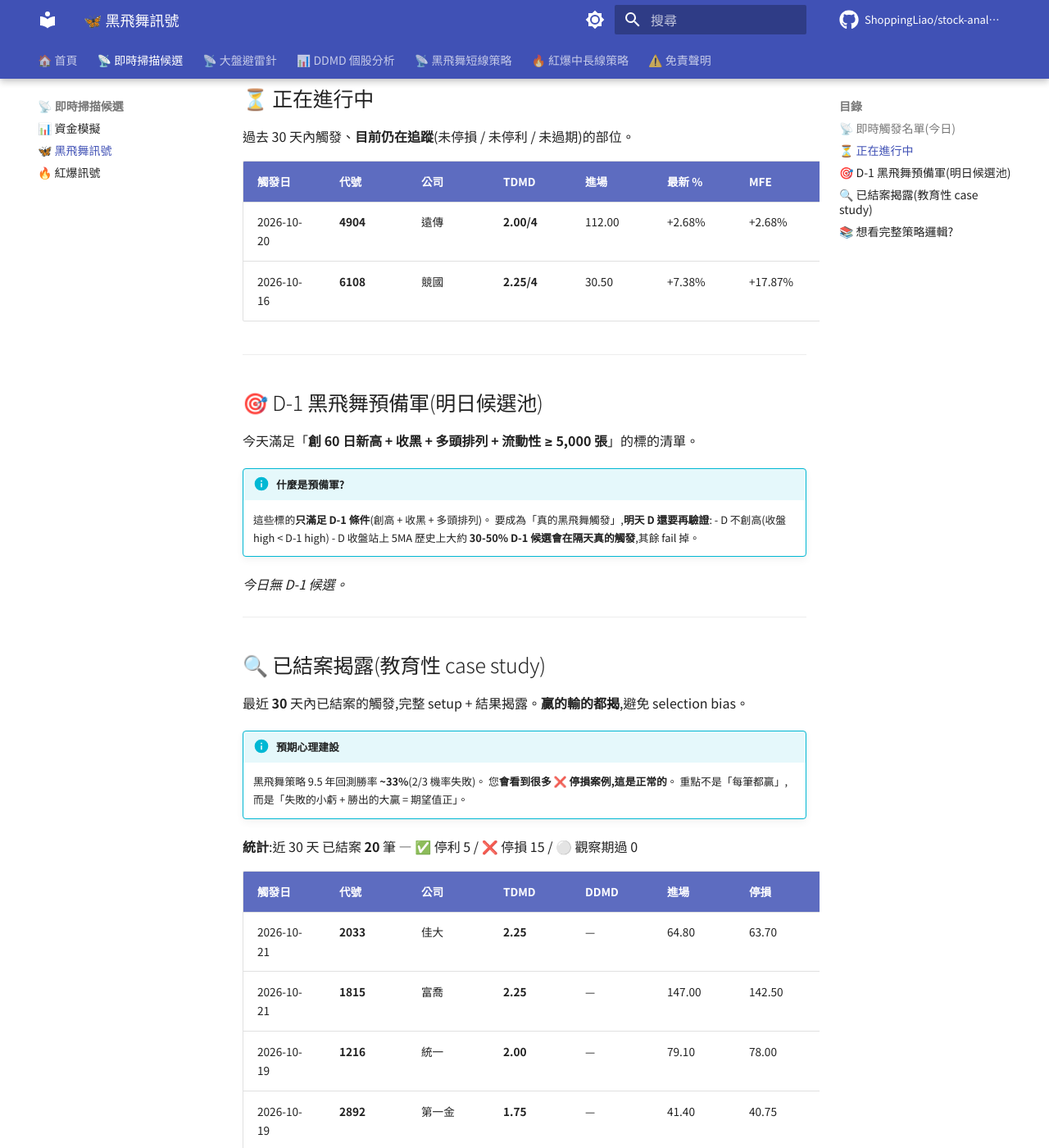
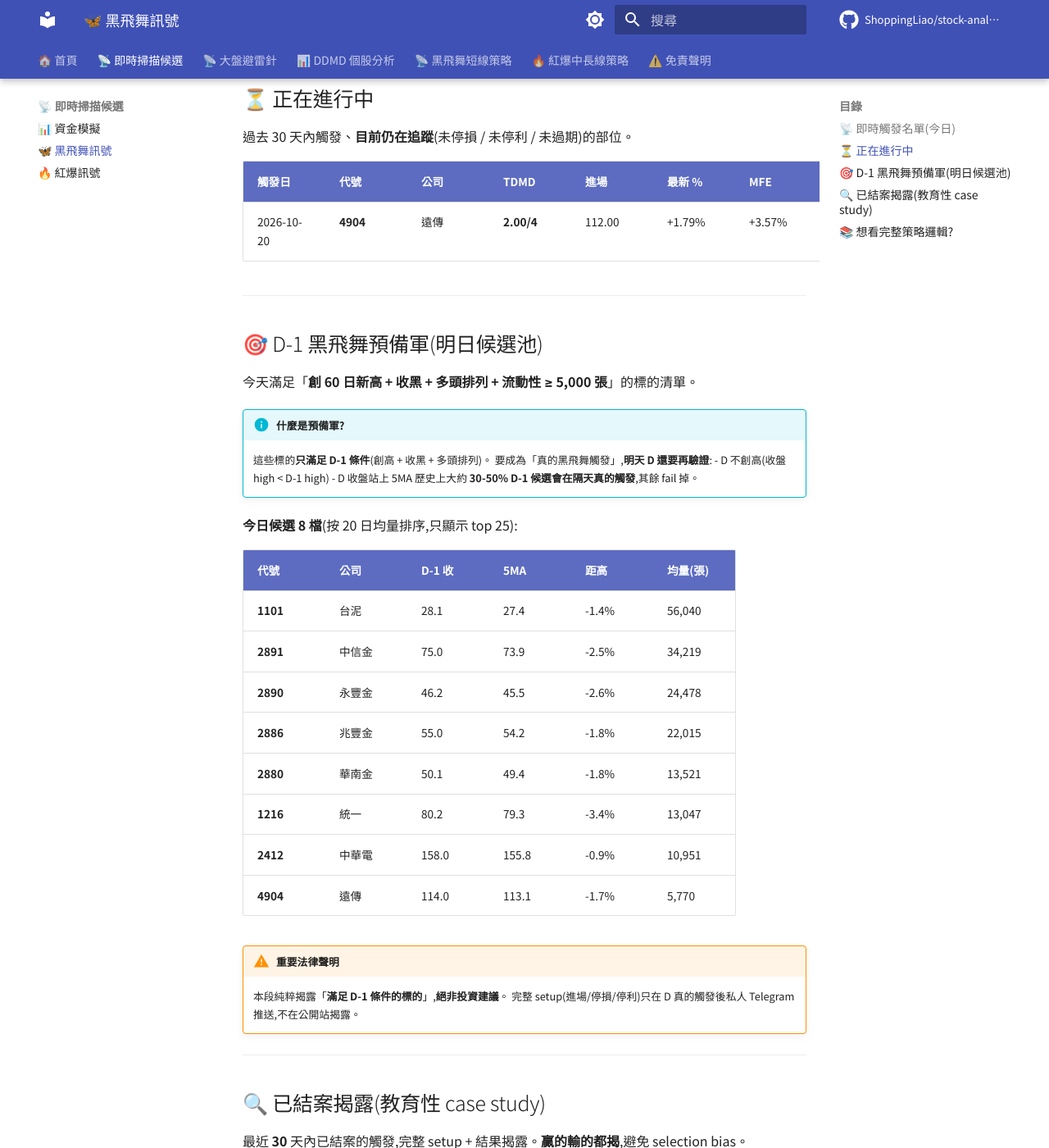
Before and after one commit to ShoppingLiao/stock-analysis-public, an MkDocs documentation site: the page built from docs/signals_black_butterfly.md, in a window 1280 px wide and 1400 px high, scrolled down 671 px. Shown: the whole window at 82% size. Built offline with MkDocs 1.6.1 and Material for MkDocs 9.7.7, drawn with Linux system fonts in a browser that asks for light colours; comment, search, counter and statistics services are not loaded; some of the changed text lies outside the part shown.

Commit message:
docs(signals): update BB + RB + capital (2026-10-27)

```diff
--- a/docs/signals_black_butterfly.md
+++ b/docs/signals_black_butterfly.md
@@ -26,8 +26,7 @@
 
 | 觸發日 | 代號 | 公司 | TDMD | 進場 | 最新 % | MFE | MAE | 狀態 |
 |--------|------|------|------|------|--------|-----|-----|------|
-| 2026-10-20 | **4904** | 遠傳 | **2.00/4** | 112.00 | +2.68% | +2.68% | -1.79% | 🔵 追蹤中 |
-| 2026-10-16 | **6108** | 競國 | **2.25/4** | 30.50 | +7.38% | +17.87% | -1.97% | 🔵 追蹤中 |
+| 2026-10-20 | **4904** | 遠傳 | **2.00/4** | 112.00 | +1.79% | +3.57% | -1.79% | 🔵 追蹤中 |
 
 
 ---
@@ -43,7 +42,22 @@
     - D 收盤站上 5MA
     歷史上大約 **30-50% D-1 候選會在隔天真的觸發**,其餘 fail 掉。
 
-*今日無 D-1 候選。*
+**今日候選 8 檔**(按 20 日均量排序,只顯示 top 25):
+
+| 代號 | 公司 | D-1 收 | 5MA | 距高 | 均量(張) |
+|------|------|--------|-----|------|---------|
+| **1101** | 台泥 | 28.1 | 27.4 | -1.4% | 56,040 |
+| **2891** | 中信金 | 75.0 | 73.9 | -2.5% | 34,219 |
+| **2890** | 永豐金 | 46.2 | 45.5 | -2.6% | 24,478 |
+| **2886** | 兆豐金 | 55.0 | 54.2 | -1.8% | 22,015 |
+| **2880** | 華南金 | 50.1 | 49.4 | -1.8% | 13,521 |
+| **1216** | 統一 | 80.2 | 79.3 | -3.4% | 13,047 |
+| **2412** | 中華電 | 158.0 | 155.8 | -0.9% | 10,951 |
+| **4904** | 遠傳 | 114.0 | 113.1 | -1.7% | 5,770 |
+
+!!! warning "重要法律聲明"
+    本段純粹揭露「**滿足 D-1 條件的標的**」,**絕非投資建議**。
+    完整 setup(進場/停損/停利)只在 D 真的觸發後私人 Telegram 推送,不在公開站揭露。
 
 
 ---
@@ -57,7 +71,7 @@
     您**會看到很多 ❌ 停損案例,這是正常的**。
     重點不是「每筆都贏」,而是「失敗的小虧 + 勝出的大贏 = 期望值正」。
 
-**統計**:近 30 天 已結案 **20** 筆 — ✅ 停利 5 / ❌ 停損 15 / ⚪ 觀察期過 0
+**統計**:近 30 天 已結案 **21** 筆 — ✅ 停利 6 / ❌ 停損 15 / ⚪ 觀察期過 0
 
 | 觸發日 | 代號 | 公司 | TDMD | DDMD | 進場 | 停損 | 停利 | 結果 | 報酬 | MFE | MAE |
 |--------|------|------|------|------|------|------|------|------|------|-----|-----|
@@ -65,6 +79,7 @@
 | 2026-10-21 | **1815** | 富喬 | **2.25** | — | 147.00 | 142.50 | 161.70 | 🟢 ❌ 停損 | -5.44% | +6.12% | -6.80% |
 | 2026-10-19 | **1216** | 統一 | **2.00** | — | 79.10 | 78.00 | 87.01 | 🟢 ❌ 停損 | -1.39% | +0.38% | -1.90% |
 | 2026-10-19 | **2892** | 第一金 | **1.75** | — | 41.40 | 40.75 | 45.54 | 🟢 ❌ 停損 | -1.57% | +-0.97% | -2.29% |
+| 2026-10-16 | **6108** | 競國 | **2.25** | — | 30.50 | 28.10 | 33.55 | 🔴 ✅ 停利 | +1.64% | +17.87% | -1.97% |
 | 2026-10-15 | **8050** | 廣積 | **1.25** | — | 65.20 | 63.80 | 71.72 | 🟢 ❌ 停損 | -2.15% | +2.61% | -2.91% |
 | 2026-10-15 | **6548** | 長科* | **3.00** | — | 83.40 | 77.10 | 91.74 | 🟢 ❌ 停損 | -7.55% | +1.08% | -11.87% |
 | 2026-10-13 | **2103** | 台橡 | **2.00** | — | 28.90 | 28.25 | 31.79 | 🟢 ❌ 停損 | -2.25% | +4.33% | -2.25% |
```
Also changed, not shown: docs/signals_capital.md (+32 -33 lines).
